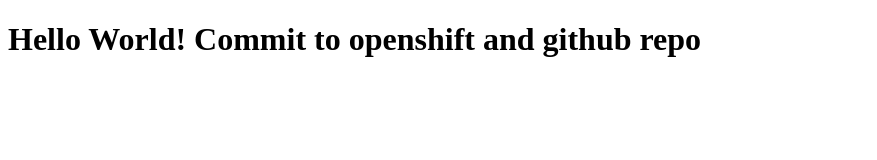
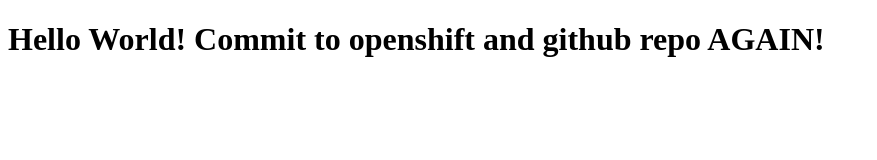
Before and after one commit to huoming/cs5610spring2016, a website: page public/hello.html in a window 1280 px wide. Shown: the whole page, without its empty margins (0-877 px from the left). Drawn offline with Linux system fonts and the light colour scheme.

Commit message:
change hello page

```diff
--- a/public/hello.html
+++ b/public/hello.html
@@ -5,6 +5,6 @@
     <title>hello</title>
 </head>
 <body>
-<h1>Hello World! Commit to openshift and github repo</h1>
+<h1>Hello World! Commit to openshift and github repo AGAIN!</h1>
 </body>
 </html>
```
